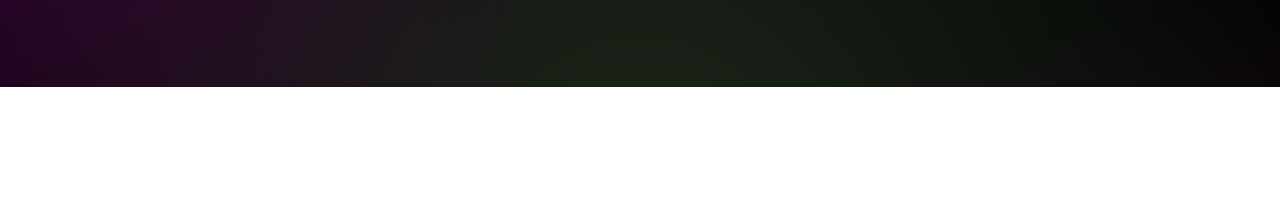
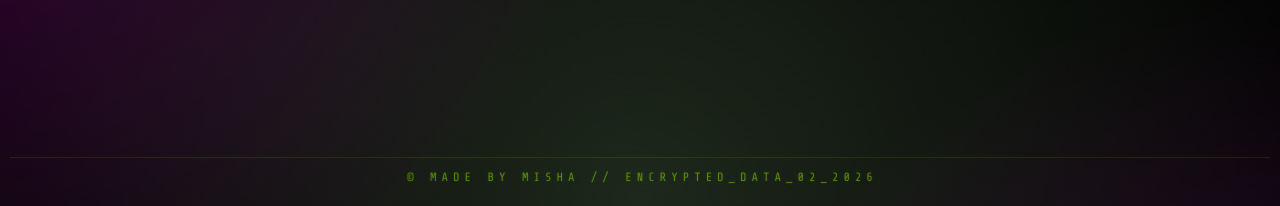
Before and after one commit to Michaela-Kozlikova/shopping-cart, a plain HTML site: page index.html in a window 1280 px wide. Shown: the part 1003-1209 px from the top of the page. Before the commit the page ends 1090 px from the top, so only its background shows below. Drawn offline with nearby package versions, Linux system fonts and the light colour scheme.

Commit message:
add footer

```diff
--- a/index.html
+++ b/index.html
@@ -191,6 +191,9 @@
         <button class="checkout-btn">EXECUTE_TRANSACTION</button>
       </div>
     </div>
+    <div class="footer">
+      <p>&copy; MADE BY MISHA // ENCRYPTED_DATA_02_2026</p>
+    </div>
     <script src="script.js" defer></script>
   </body>
 </html>
--- a/style.css
+++ b/style.css
@@ -409,3 +409,19 @@ body {
 .checkout-btn:hover {
   background: #ff5aff;
 }
+
+.footer {
+  display: flex;
+  justify-content: center;
+  align-items: center;
+  color: rgba(155, 254, 7, 0.4);
+  border-top: 1px solid rgba(155, 254, 7, 0.1);
+  margin: 100px auto 0 auto;
+}
+
+.footer p {
+  font-size: 0.75rem;
+  letter-spacing: 5px;
+  padding-left: 5px;
+  text-shadow: 0px 0px 2px rgba(155, 254, 7, 0.2);
+}
```
